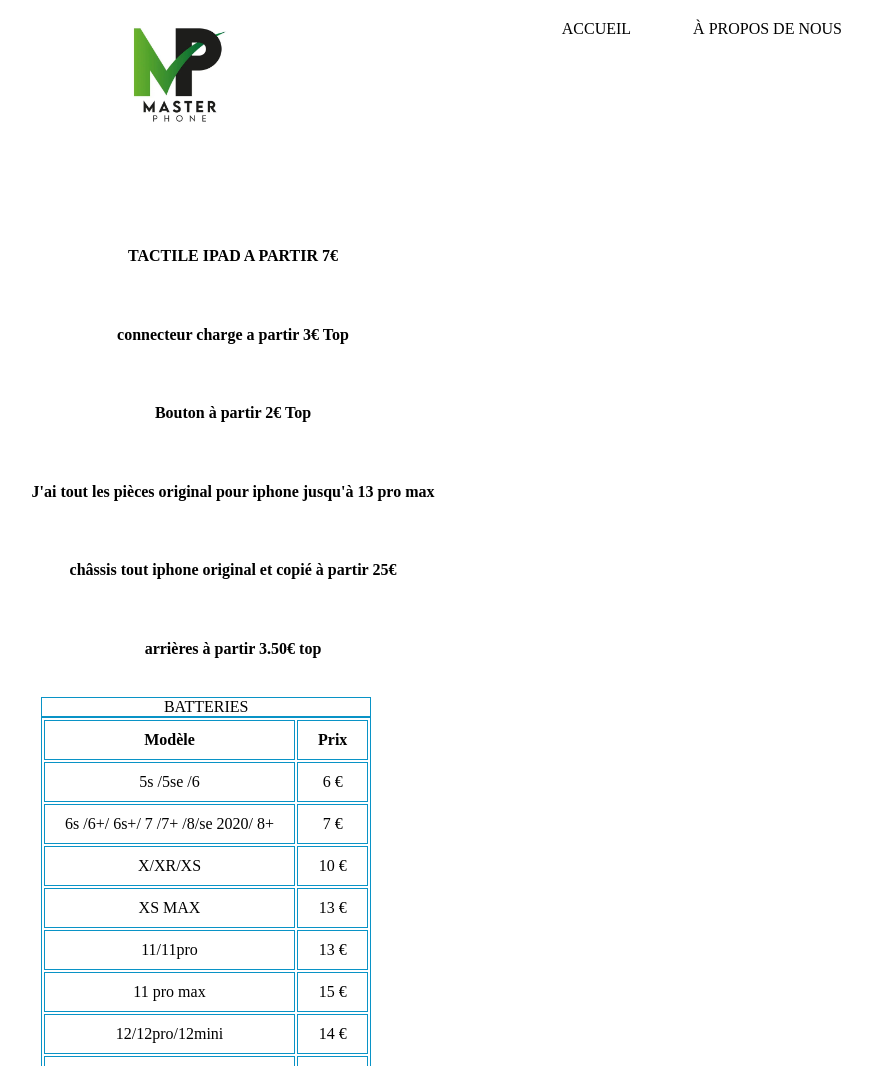
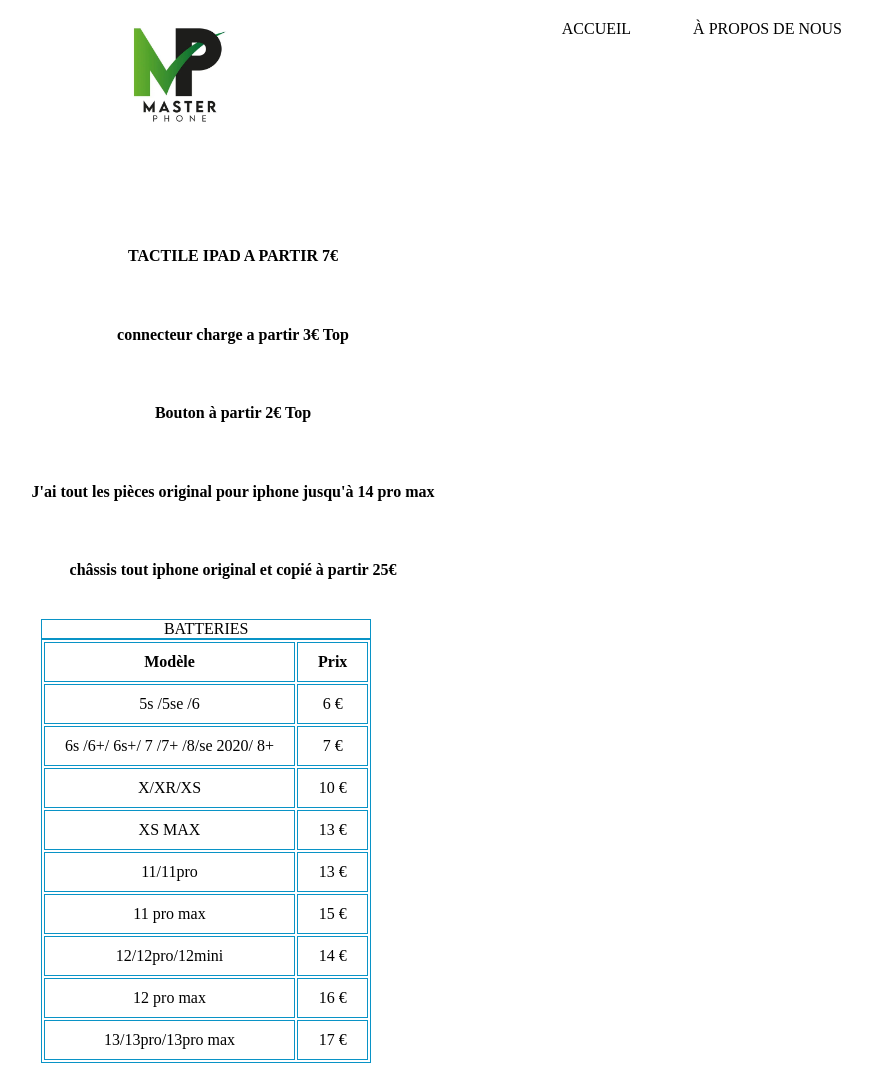
Before and after one commit to MasterPhoneLille/masterphone, a plain HTML site: page batteries.html in a window 1280 px wide. Shown: the top 1066 px of the page, without its empty margins (407-1279 px from the left). Drawn offline with Linux system fonts and the light colour scheme.

Commit message:
Update batteries.html

```diff
--- a/batteries.html
+++ b/batteries.html
@@ -28,9 +28,8 @@
     <h4>TACTILE IPAD A PARTIR 7€</h4><br>
     <h4>connecteur charge a partir 3€ Top</h4><br>
     <h4>Bouton à partir 2€ Top</h4><br>
-    <h4>J'ai tout les pièces original pour iphone jusqu'à 13 pro max </h4><br>
+    <h4>J'ai tout les pièces original pour iphone jusqu'à 14 pro max </h4><br>
     <h4>châssis tout iphone original et copié à partir 25€</h4><br>
-    <h4>arrières à partir 3.50€ top</h4><br>
     </div>
     <div class="table2">
         <table>
@@ -68,7 +67,7 @@
                 <td>14 €</td>
             </tr>
             <tr>
-                <td>12 pro max </td>
+                <td>12 pro max</td>
                 <td>16 €</td>
             </tr>
             <tr>
```
